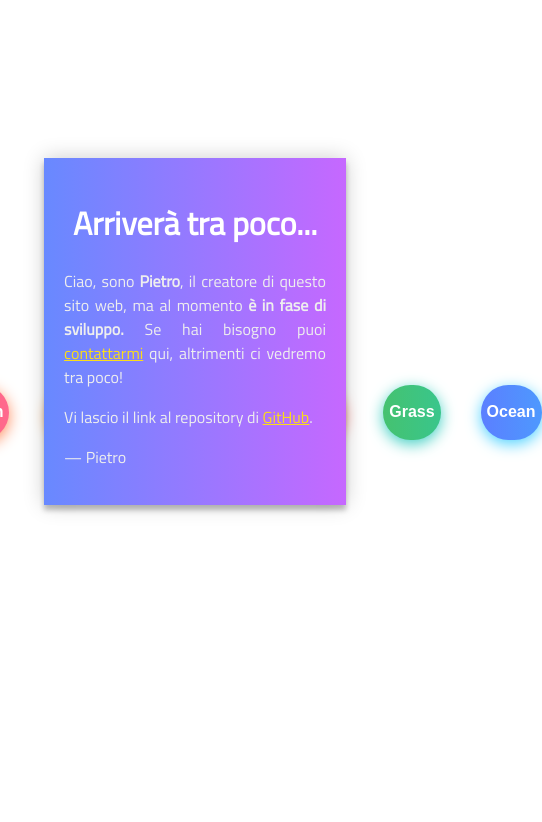
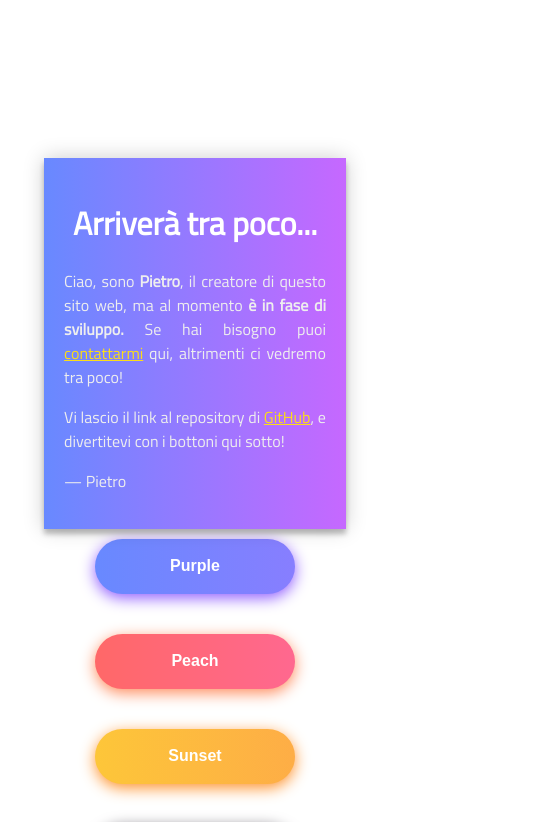
Before and after one commit to pietro2356/rocchionetworkrepo, an Angular app: page / in a window 390 px wide. Shown: the top 822 px of the page, 542 px wide, since content can reach past the window. Built offline with nearby package versions, Linux system fonts and the light colour scheme.

Commit message:
Creati bottoni responsive

```diff
--- a/src/app/app.component.css
+++ b/src/app/app.component.css
@@ -37,7 +37,7 @@ body {
 }
 
 /*
-    TODO: Aggiustare il blocco in centro schermo per i telefoni.
+    TODO: FIXARE POSIZIONE BOTTONI
 */
 @media screen and (max-width: 900px) {
   .content{
@@ -47,6 +47,11 @@ body {
     top: 150px;
     text-align: justify;
   }
+
+  .btn_content{
+    padding-top: 100px;
+    flex-direction: column;
+  }
 }
 
 
@@ -55,6 +60,9 @@ body {
   display: flex;
   align-items: center;
   justify-content: center;
+  width: 90%;
+  margin: 40px auto;
+  text-align: center;
 }
 
 .btn{
@@ -71,12 +79,8 @@ body {
   text-align:center;
   border: none;
   background-size: 300% 100%;
-
+  display: inline-block;
   border-radius: 50px;
-  /* moz-transition: all .4s ease-in-out; */
-  -o-transition: all .4s ease-in-out;
-  -webkit-transition: all .4s ease-in-out;
-  transition: all .4s ease-in-out;
 }
 
 .btn:hover {
@@ -91,6 +95,7 @@ body {
   outline: none;
 }
 
+/* ---------- COLOR ---------- */
 .Purple{
   background-image: linear-gradient(to right, #6889FF, #C668FF);
   box-shadow: 0 4px 15px 0 #905CFF;
--- a/src/app/app.component.html
+++ b/src/app/app.component.html
@@ -3,7 +3,7 @@
   <h1>Arriverà tra poco...</h1>
   <div>
     <p>Ciao, sono <b>Pietro</b>, il creatore di questo sito web, ma al momento <b>è in fase di sviluppo.</b> Se hai bisogno puoi <a href="mailto:pietro.rocchio@gmail.com">contattarmi</a> qui, altrimenti ci vedremo tra poco!</p>
-    <p>Vi lascio il link al repository di <a href="https://github.com/pietro2356/rocchionetworkrepo">GitHub</a>.</p>
+    <p>Vi lascio il link al repository di <a href="https://github.com/pietro2356/rocchionetworkrepo">GitHub</a>, e divertitevi con i bottoni qui sotto!</p>
     <p>&mdash; Pietro</p>
   </div>
 </div>
```
